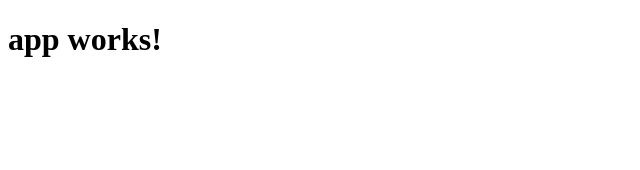
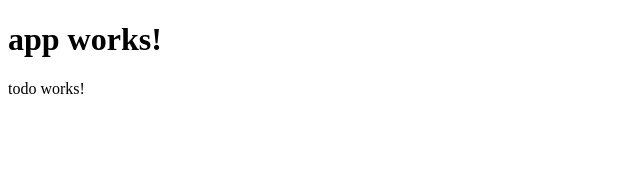
Before and after one commit to BaoBaoJianqiang/AngularDemo, an Angular app: page /todo in a window 1280 px wide. Before the commit this address led to /. Shown: the top 170 px of the page, without its empty margins (0-640 px from the left). Built offline with nearby package versions, Linux system fonts and the light colour scheme.

Commit message:
3.3 创建Todo组件

```diff
--- a/src/app/app.module.ts
+++ b/src/app/app.module.ts
@@ -9,12 +9,14 @@ import { AppComponent } from './app.component';
 
 import { AuthService } from './core/auth.service';
 
-import { routing } from './app.routes'
+import { routing } from './app.routes';
+import { TodoComponent } from './todo/todo.component'
 
 @NgModule({
   declarations: [
     AppComponent,
-    LoginComponent
+    LoginComponent,
+    TodoComponent
   ],
   imports: [
     BrowserModule,
--- /dev/null
+++ b/src/app/todo/todo.component.html
@@ -0,0 +1,3 @@
+<p>
+  todo works!
+</p>
--- /dev/null
+++ b/src/app/todo/todo.component.ts
@@ -0,0 +1,15 @@
+import { Component, OnInit } from '@angular/core';
+
+@Component({
+  selector: 'app-todo',
+  templateUrl: './todo.component.html',
+  styleUrls: ['./todo.component.css']
+})
+export class TodoComponent implements OnInit {
+
+  constructor() { }
+
+  ngOnInit() {
+  }
+
+}
```
Also changed, not shown: src/app/app.routes.ts (+6 -1 lines), src/app/todo/todo.component.css (added), 1 other file (tests, documents, lock files or other folders).
